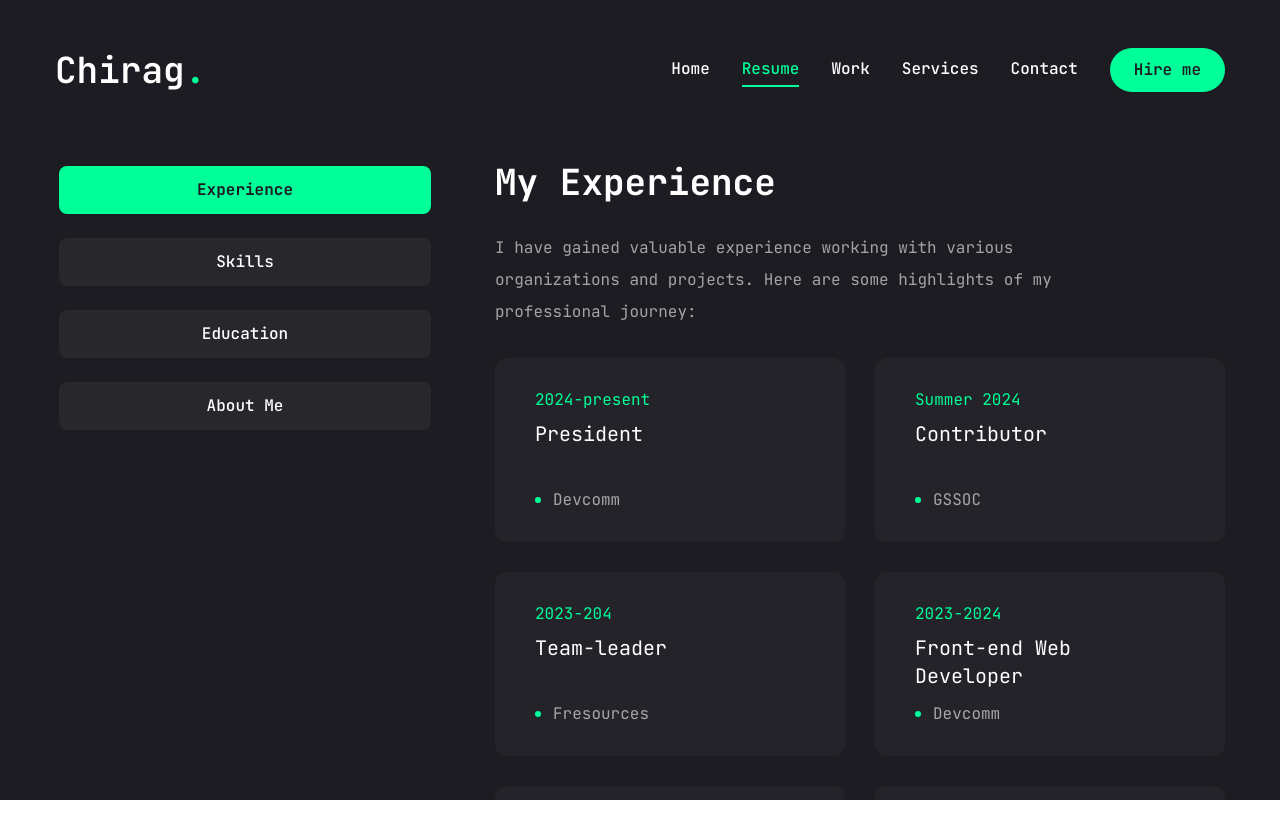
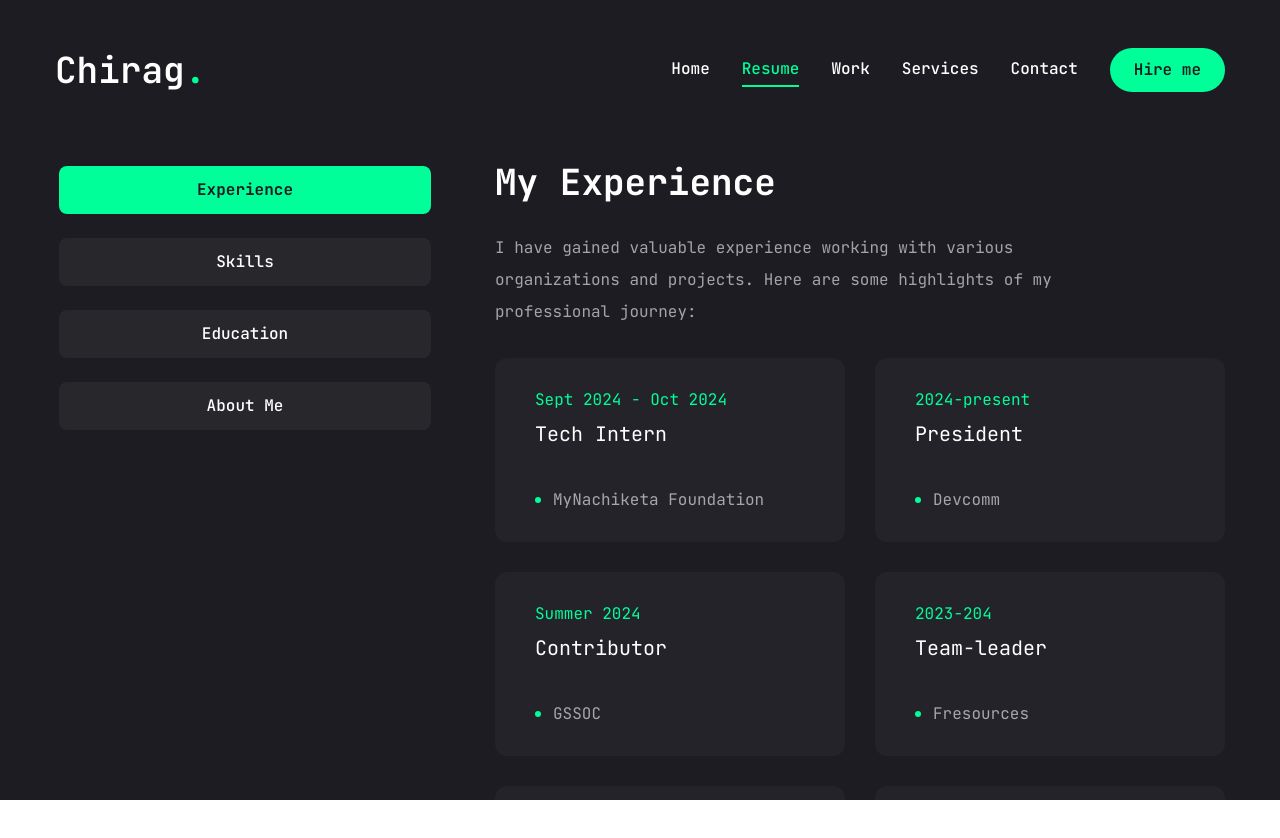
Before and after one commit to CS251000/chirag-portfolio, a Next.js app: page /resume in a window 1280 px wide. Shown: the top 838 px of the page. Built offline with nearby package versions, Linux system fonts and the light colour scheme.

Commit message:
nachiketa

```diff
--- a/app/resume/page.jsx
+++ b/app/resume/page.jsx
@@ -44,6 +44,11 @@ const experience={
    description:'I have gained valuable experience working with various organizations and projects. Here are some highlights of my professional journey:',
    items:[
     {
+      company:'MyNachiketa Foundation',
+      position:'Tech Intern',
+      duration:'Sept 2024 - Oct 2024',
+    },
+    {
       company:'Devcomm',
       position:'President',
       duration:'2024-present',
@@ -68,11 +73,7 @@ const experience={
       position:'Full Stack Developer',
       duration:'2024-present',
     },
-    {
-      company:'E-Commerce startup  ',
-      position:'Freelance Web Developer',
-      duration:'2023-2024',
-    },
+
 
    ],
 };
```
